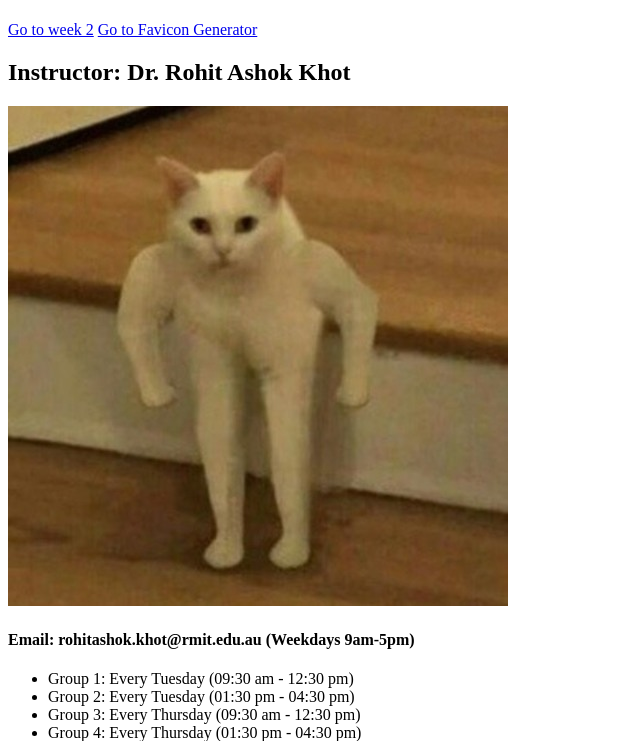
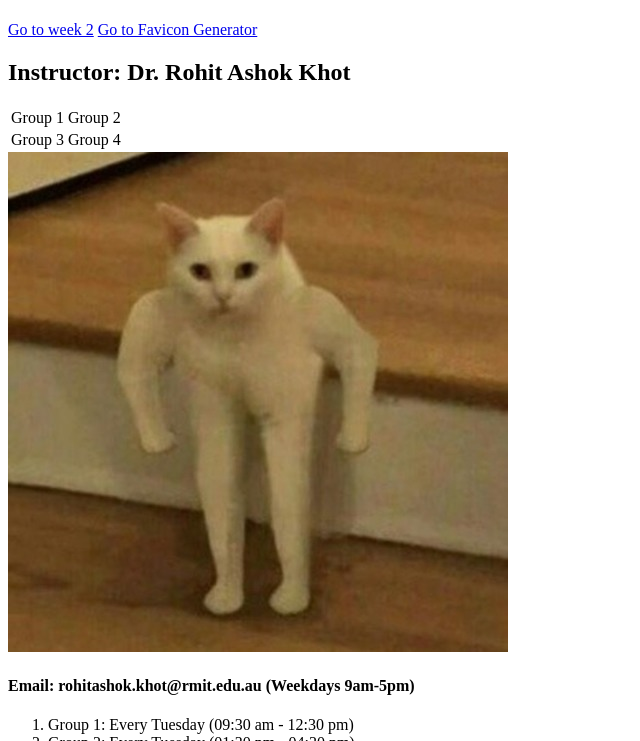
Before and after one commit to Dylaneyl/Dylaneyl.github.io, a plain HTML site: page index.html in a window 1280 px wide. Shown: the part 59-800 px from the top of the page, without its empty margins (0-640 px from the left). Drawn offline with Linux system fonts and the light colour scheme.

Commit message:
stuff added

```diff
--- a/index.html
+++ b/index.html
@@ -10,18 +10,32 @@
     <link rel="manifest" href="/site.webmanifest" />
   </head>
   <body>
-    <h1>Interactive Media</h1>
+    <!--This is a comment-->
+    <!-- comment shortcut command backslash -->
+    <header>
+      <h1>Interactive Media</h1>
+    </header>
     <a href="Week 2/">Go to week 2</a>
     <a href="https://favicon.io/favicon-generator/">Go to Favicon Generator</a>
     <h2>Instructor: Dr. Rohit Ashok Khot</h2>
+    <table>
+      <tr>
+        <td>Group 1</td>
+        <td>Group 2</td>
+      </tr>
+      <tr>
+        <td>Group 3</td>
+        <td>Group 4</td>
+      </tr>
+    </table>
     <img src="cat.jpeg" alt="meow" />
     <h4>Email: rohitashok.khot@rmit.edu.au (Weekdays 9am-5pm)</h4>
-    <ul>
+    <ol>
       <li>Group 1: Every Tuesday (09:30 am - 12:30 pm)</li>
       <li>Group 2: Every Tuesday (01:30 pm - 04:30 pm)</li>
       <li>Group 3: Every Thursday (09:30 am - 12:30 pm)</li>
       <li>Group 4: Every Thursday (01:30 pm - 04:30 pm)</li>
-    </ul>
+    </ol>
     <h3>Venue: 09.02.20 (Tuesday) & 09.02.19 (Thursday)</h3>
     <p>
       Welcome to Interactive Media 1! Interactive Media 1 is about enabling you
```
